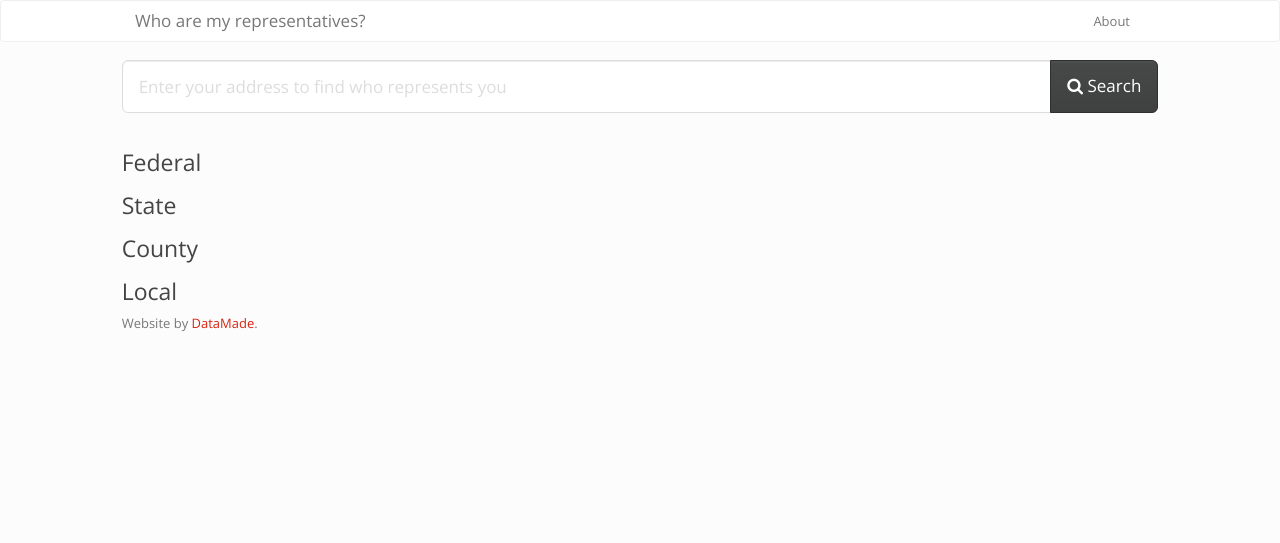
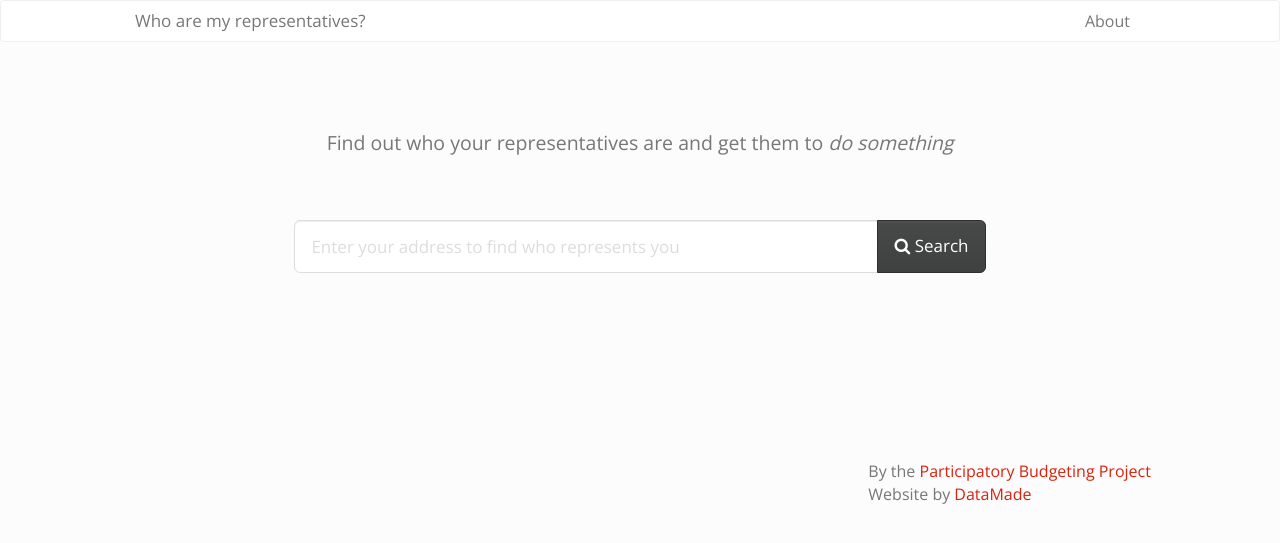
Before and after one commit to datamade/my-reps, a Jekyll site: the page built from index.html, in a window 1280 px wide. Shown: the top 543 px of the page. Built offline with Jekyll 4.4.1, drawn with Linux system fonts in a browser that asks for light colours; nearby versions of some CDN libraries.

Commit message:
sorting candidates properly, added placeholder image, general styling and formatting

```diff
--- a/_layouts/default.html
+++ b/_layouts/default.html
@@ -116,13 +116,16 @@
         </div>
     </nav>
     <div class="container-fluid">
+      <div class='main-content'>
       {{content}}
+      </div>
     </div>
 
     <div class="container-fluid">
       <div class="row" id="footer">
-        <div class='col-sm-12 col-md-10 col-md-offset-1'>
-            Website by <a href='http://datamade.us' target="_blank">DataMade</a>.
+        <div class='col-sm-4 col-sm-offset-8'>
+            By the <a href='http://www.participatorybudgeting.org/' target="_blank">Participatory Budgeting Project</a><br />
+            Website by <a href='http://datamade.us' target="_blank">DataMade</a>
         </div>
       </div>
     </div>
--- a/css/custom.css
+++ b/css/custom.css
@@ -1,3 +1,11 @@
+body {
+    font-size: 16px;
+}
+
 .headshot {
     max-width: 50px;
 }
+
+.main-content {
+    height: 400px;
+}
--- a/index.html
+++ b/index.html
@@ -7,19 +7,30 @@ description: ""
 
 <div class="row">
     <div class='col-sm-10 col-sm-offset-1'>
-        <div class="input-group input-group-lg">
+        <br />
+        <br />
+        <br />
+        <p class='lead text-center'>Find out who your representatives are and get them to <em>do something</em></p>
+
+        <br />
+        <br />
+
+        <div class="input-group input-group-lg col-sm-8 col-sm-offset-2">
             <input type="text" class="form-control" placeholder="Enter your address to find who represents you" id="address" name="address" >
             <span class="input-group-btn">
                 <button class="btn btn-default" type="submit" id="address-search"><i class='fa fa-search'></i> Search </button>
             </span>
         </div>
+
+        <br />
+        <br />
     </div>
 </div>
-<br />
 <div class="row">
     <div class='col-sm-10 col-md-offset-1'>
-        <h3>Federal</h3>
-        <table id="federal-results" class="table table-striped" style="display:none;">
+        <div id='response-container' style="display:none;">
+            <h3 class='text-center'>United States Federal Government</h3>
+            <table id="federal-results" class="table table-striped">
                 <thead>
                     <tr>
                         <th></th>
@@ -34,8 +45,9 @@ description: ""
                 <tbody></tbody>
             </table>
 
-        <h3>State</h3>
-        <table id="state-results" class="table table-striped" style="display:none;">
+            <br />
+            <h3 class='text-center'>State</h3>
+            <table id="state-results" class="table table-striped">
                 <thead>
                     <tr>
                         <th></th>
@@ -50,8 +62,9 @@ description: ""
                 <tbody></tbody>
             </table>
 
-        <h3>County</h3>
-        <table id="county-results" class="table table-striped" style="display:none;">
+            <br />
+            <h3 class='text-center'>County</h3>
+            <table id="county-results" class="table table-striped">
                 <thead>
                     <tr>
                         <th></th>
@@ -66,8 +79,9 @@ description: ""
                 <tbody></tbody>
             </table>
 
-        <h3>Local</h3>
-        <table id="local-results" class="table table-striped" style="display:none;">
+            <br />
+            <h3 class='text-center'>Local</h3>
+            <table id="local-results" class="table table-striped">
                 <thead>
                     <tr>
                         <th></th>
@@ -83,6 +97,7 @@ description: ""
             </table>
         </div>
     </div>
+</div>
 <script id="tableGuts" type="text/EJS">
     <% $.each(people, function(i, info){ %>
         <tr>
@@ -90,10 +105,12 @@ description: ""
                 <% if (info.person.photoUrl) { %>
                     <img class="img-rounded headshot" src="<%= info.person.photoUrl %>" alt="<%= info.person.name %>" title="<%= info.person.name %>" />
                 <% } else { %>
-
+                    <img class="img-rounded headshot" src="/images/blank-person.jpg" alt="<%= info.person.name %>" title="<%= info.person.name %>" />
                 <% } %>
             </td>
-            <td><%= info.person.name %><br /><%= info.division_id %></td>
+            <td>
+                <%= info.person.name %>
+            </td>
             <td><%= info.office.name %></td>
             <% if (info.phones){ %>
                 <td>
@@ -124,13 +141,7 @@ description: ""
             <% if (info.channels){ %>
                 <td>
                 <% $.each(info.channels, function(i, channel){ %>
-                    <% if ((i + 1) < info.channels.length){ %>
-                        <i class="fa fa-fw fa-<%= channel.icon %>"> </i>
-                        <a href="<%= channel.link %>" target="_blank"> <%= channel.id %></a><br />
-                    <% } else { %>
-                        <i class="fa fa-fw fa-<%= channel.icon %>"> </i>
-                        <a href="<%= channel.link %>" target="_blank"> <%= channel.id %></a>
-                    <% } %>
+                    <a href="<%= channel.link %>" target="_blank"><i class="fa fa-fw fa-<%= channel.icon %>"> </i></a>
                 <% }) %>
                 </td>
             <% } else { %>
--- a/js/lookup_tool.js
+++ b/js/lookup_tool.js
@@ -4,9 +4,9 @@ var INFO_API = 'https://www.googleapis.com/civicinfo/v2/representatives';
 
 // parsing out division IDs
 var federal_pattern = "ocd-division/country:us";
-
-// this is still broken
-var state_pattern = /ocd-division\/country:us\/state:(\D{2}$)(\/sldl|\/sldu)?/;
+var state_pattern = /ocd-division\/country:us\/state:(\D{2}$)/;
+var cd_pattern = /ocd-division\/country:us\/state:(\D{2})\/cd:/;
+var sl_pattern = /ocd-division\/country:us\/state:(\D{2})\/(sldl:|sldu:)/;
 var county_pattern = /ocd-division\/country:us\/state:\D{2}\/county:\D+/;
 
 var federal_offices = ['United States Senate', 'United States House of Representatives']
@@ -24,6 +24,10 @@ var social_link_lookup = {
     'Twitter': 'https://twitter.com/',
     'GooglePlus': 'https://plus.google.com/'
 };
+
+var selected_state = '';
+var selected_county = '';
+var selected_local = '';
 
 function addressSearch() {
     var address = $('#address').val();
@@ -48,7 +52,7 @@ function addressSearch() {
         // console.log(data);
 
         $.each(divisions, function(division_id, division){
-            // console.log(division_id);
+            // console.log(division.name);
             if (typeof division.officeIndices !== 'undefined'){
 
                 $.each(division.officeIndices, function(i, office){
@@ -66,16 +70,18 @@ function addressSearch() {
                         };
 
 
-                        console.log(officials[official])
+                        // console.log(officials[official])
                         var person = officials[official];
                         info['person'] = person;
 
                         if (typeof person.channels !== 'undefined'){
                             var channels = [];
                             $.each(person.channels, function(i, channel){
-                                channel['icon'] = social_icon_lookup[channel.type];
-                                channel['link'] = social_link_lookup[channel.type] + channel['id'];
-                                channels.push(channel);
+                                if (channel.type != 'GooglePlus' && channel.type != 'YouTube') {
+                                    channel['icon'] = social_icon_lookup[channel.type];
+                                    channel['link'] = social_link_lookup[channel.type] + channel['id'];
+                                    channels.push(channel);
+                                }
                             });
                             info['channels'] = channels;
                         }
@@ -89,11 +95,11 @@ function addressSearch() {
                             info['emails'] = person.emails;
                         }
 
-                        if(division_id == federal_pattern) {
+                        if(checkFederal(division_id, office_name)) {
                             federal_people.push(info);
-                        } else if (state_pattern.test(division_id)) {
+                        } else if (checkState(division_id)) {
                             state_people.push(info);
-                        } else if (county_pattern.test(division_id)){
+                        } else if (checkCounty(division_id)){
                             county_people.push(info);
                         } else {
                             local_people.push(info);
@@ -108,17 +114,35 @@ function addressSearch() {
         var template = new EJS({'text': $('#tableGuts').html()});
 
         $('#federal-results tbody').append(template.render({people: federal_people}));
-        $('#federal-results').show();
+        $('#state-results tbody').append(template.render({people: state_people}));
+        $('#county-results tbody').append(template.render({people: county_people}));
+        $('#local-results tbody').append(template.render({people: local_people}));
+        $('#response-container').show();
+    });
+}
 
-        $('#state-results tbody').append(template.render({people: state_people}));
-        $('#state-results').show();
+function checkFederal(division_id, office_name) {
+    if( division_id == federal_pattern ||
+        cd_pattern.test(division_id) ||
+        federal_offices.indexOf(office_name.name) >= 0)
+        return true;
+    else
+        return false;
+}
 
-        $('#county-results tbody').append(template.render({people: county_people}));
-        $('#county-results').show();
+function checkState(division_id){
+    if( state_pattern.test(division_id) ||
+        sl_pattern.test(division_id))
+        return true;
+    else
+        return false;
+}
 
-        $('#local-results tbody').append(template.render({people: local_people}));
-        $('#local-results').show();
-    });
+function checkCounty(division_id){
+    if( county_pattern.test(division_id))
+        return true;
+    else
+        return false;
 }
 
 //converts a slug or query string in to readable text
```
Also changed, not shown: images/blank-person.jpg (added). Lines whose indentation alone changed are shown as unchanged.
